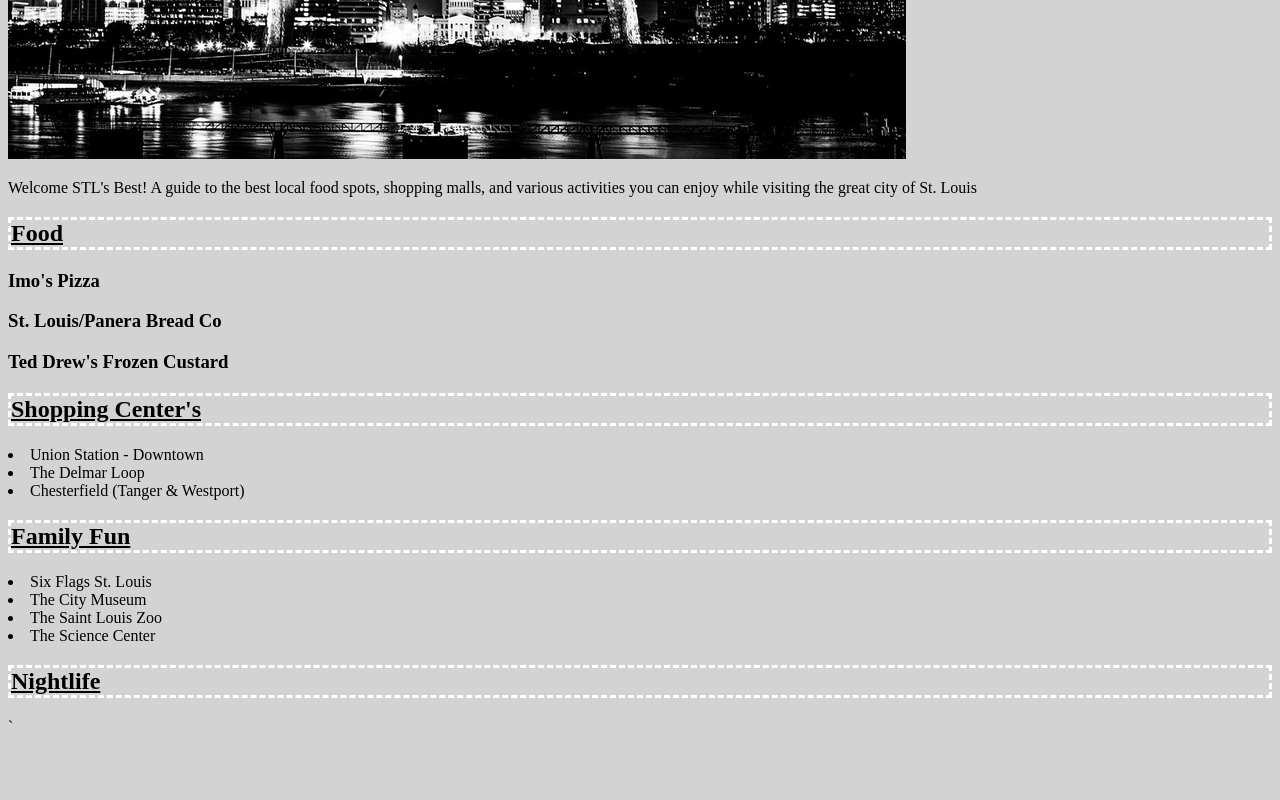
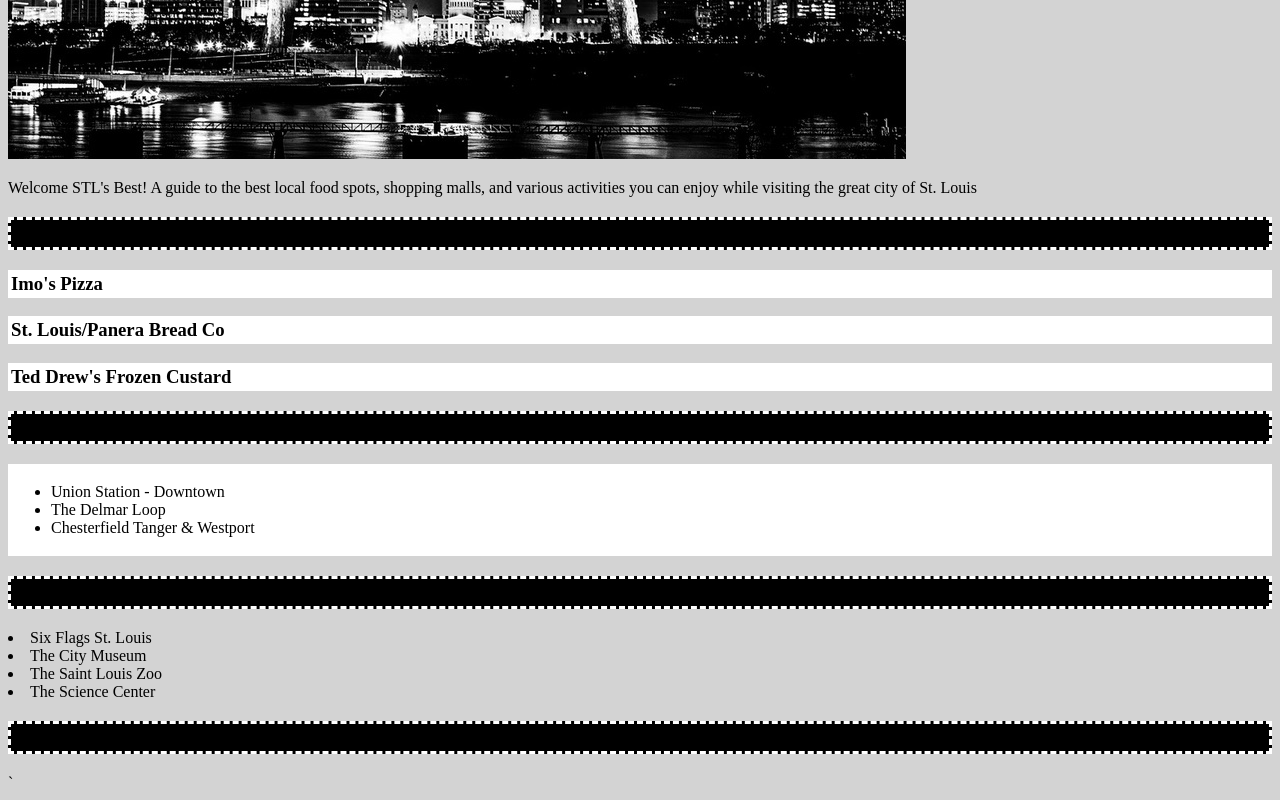
Before and after one commit to jjefferson91/mywebsite, a plain HTML site: page index.html in a window 1280 px wide. Shown: the part 562-1362 px from the top of the page. Before the commit the page ends 1306 px from the top, so only its background shows below. Drawn offline with Linux system fonts and the light colour scheme.

Commit message:
adding border background color

```diff
--- a/cssStyles/fontchanges.css
+++ b/cssStyles/fontchanges.css
@@ -17,4 +17,13 @@ h2 {
     border-style: dashed;
     border-width: 3px;
     border-color: white;
+    background-color: black;
+
 }
+
+.locations {
+    border-style: dashed;
+    border-width: 3px;
+    border-color: white;
+    background-color: white;
+}
--- a/index.html
+++ b/index.html
@@ -18,19 +18,21 @@
 
      <h2>Food</h2>
 
-     <h3>Imo's Pizza</h3>
+     <h3 class="locations">Imo's Pizza</h3>
 
-     <h3>St. Louis/Panera Bread Co</h3>
+     <h3 class="locations">St. Louis/Panera Bread Co</h3>
 
-     <h3>Ted Drew's Frozen Custard</h3>
+     <h3 class="locations">Ted Drew's Frozen Custard</h3>
 
 
      <h2>Shopping Center's</h2>
-
+<div class="locations">
+  <ul>
      <li>Union Station - Downtown</li>
      <li>The Delmar Loop</li>
-     <li>Chesterfield (Tanger & Westport)</li>
-
+     <li>Chesterfield Tanger & Westport</li>
+  </ul>
+</div>
      <h2>Family Fun</h2>
      <li>Six Flags St. Louis</li>
      <li>The City Museum</li>
```
